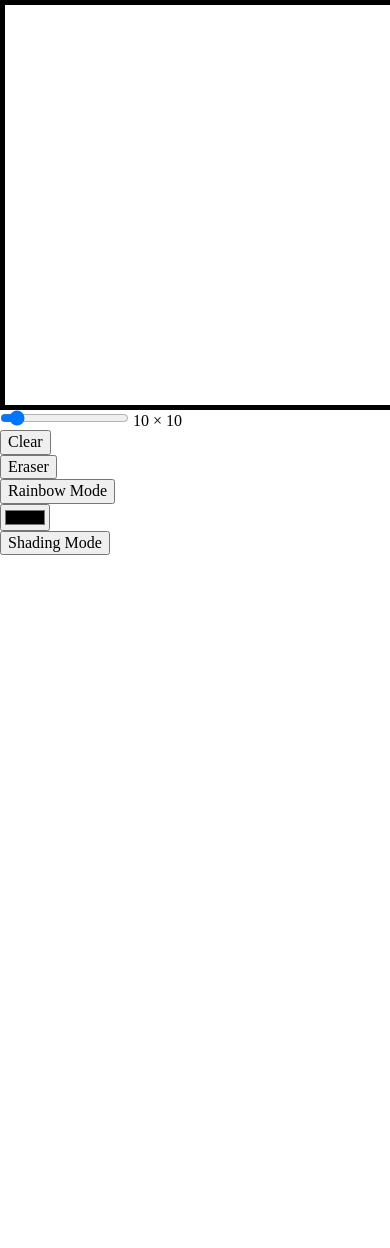
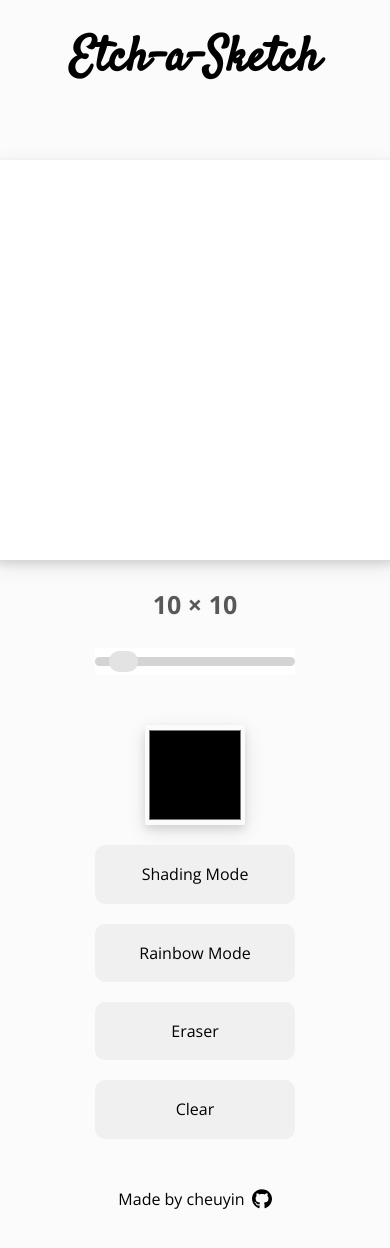
Before and after one commit to cheuyin/etch-a-sketch, a plain HTML site: page index.html in a window 390 px wide. Before the commit the page ends 844 px from the top, so only its background shows below. Drawn offline with nearby package versions, Linux system fonts and the light colour scheme.

Commit message:
Create responsive CSS

```diff
--- a/index.html
+++ b/index.html
@@ -10,26 +10,46 @@
     <title>Etch-a-Sketch</title>
 </head>
 <body ondragstart="return false;" ondrop="return false;">
+    <h1>Etch-a-Sketch</h1>
+    <div class="main">
+        <div class="empty">
+
+        </div>
+        <div class="grid-container">
             <div class="grid">
             </div>
             <div class="grid-size-slider">
+                <label for="slider"></label>
                 <input name='slider' type="range" min="2" max="100" value="10" list="tickmarks">
-        <label for="slider"></label>
             </div>
-    <div class="clear">
-        <button>Clear</button>
         </div>
-    <div class="eraser">
-        <button>Eraser</button>
-    </div>
-    <div class="rainbow-mode">
-        <button>Rainbow Mode</button>
-    </div>
+
+        <div class="controls-container">
+            <div class="controls">
                 <div class="color-picker">
                     <input type="color" value="#000000">
                 </div>
                 <div class="shading-mode">
                     <button>Shading Mode</button>
                 </div>
+                <div class="rainbow-mode">
+                    <button>Rainbow Mode</button>
+                </div>
+                <div class="eraser">
+                    <button>Eraser</button>
+                </div>
+                <div class="clear">
+                    <button>Clear</button>
+                </div>
+            </div>
+
+        </div>
+    </div>
+    <div class="signature">
+        <a href="https://github.com/cheuyin" target="_blank">
+            Made by cheuyin <img src="./images/github-brands.svg" width="20px">
+        </a>
+    </div>
+
 </body>
 </html>
--- a/styles.css
+++ b/styles.css
@@ -1,9 +1,93 @@
+@import url('https://fonts.googleapis.com/css2?family=Satisfy&display=swap');
+
+@import url('https://fonts.googleapis.com/css2?family=Open+Sans:ital,wght@0,300;0,400;0,500;0,600;0,700;0,800;1,300;1,400;1,500;1,600;1,700;1,800&family=Satisfy&display=swap');
+
+* {
+    font-family: "Open Sans", sans-serif;
+}
+
+h1 {
+    font-family: "Satisfy", sans-serif;
+    font-size: 48px;
+    text-align: center;
+}
+
+body {
+    background-color: rgb(251, 251, 251);
+}
+
+.main {
+    display: flex;
+    gap: 40px;
+}
+
+.empty {
+    flex-grow: 1;
+    flex-basis: 0;
+}
+
+.grid-container {
+    flex-grow: 1;
+    flex-basis: 0;
+    display: flex;
+    flex-direction: column;
+    align-items: center;
+}
+
+.grid-size-slider {
+    margin-top: 30px;
+    display: flex;
+    flex-direction: column;
+    align-items: center;
+    gap: 20px;
+    width: 50%;
+}
+
+.grid-size-slider label {
+    font-size: 25px;
+    font-weight: 700;
+    color: rgb(88, 88, 88);
+}
+
+.controls-container {
+    flex-grow: 1;
+    flex-basis: 0;
+}
+
+.controls {
+    width: 200px;
+
+}
+
+.controls-container div {
+    display: flex;
+    flex-direction: column;
+    gap: 20px;
+}
+
+.color-picker {
+    align-self: center;
+    box-shadow: 0 4px 8px 0 rgba(0, 0, 0, 0.1), 0 6px 20px 0 rgba(0, 0, 0, 0.1);
+    border: none;
+    background: transparent;
+}
+
+.color-picker input {
+    border: none;
+    width: 100px;
+    cursor: pointer;
+    height: 100px;
+    text-align: center;
+    background: transparent;
+}
+
 .grid {
     width: 400px;
     height: 400px;
     display: flex;
     flex-direction: column;
-    border: 5px solid black;
+    background-color: white;
+    box-shadow: 0 4px 8px 0 rgba(0, 0, 0, 0.1), 0 6px 20px 0 rgba(0, 0, 0, 0.1);
 }
 
 .row {
@@ -15,6 +99,136 @@
     flex: 1;
 }
 
+button {
+    border: none;
+    cursor: pointer;
+    padding: 20px;
+    border-radius: 10px;
+    background-color: #f0f0f0;
+}
+
+button:hover:not(.on) {
+    background-color: #E3E3E3;
+}
+
 .on {
     background-color: pink;
 }
+
+/* Slider styling: https://www.cssportal.com/style-input-range/ */
+input[type=range] {
+    height: 27px;
+    -webkit-appearance: none;
+    margin: 10px 0;
+    width: 100%;
+  }
+  input[type=range]:focus {
+    outline: none;
+  }
+  input[type=range]::-webkit-slider-runnable-track {
+    width: 100%;
+    height: 9px;
+    cursor: pointer;
+    animate: 0.2s;
+    box-shadow: 0px 0px 0px #000000;
+    background: #D4D4D4;
+    border-radius: 8px;
+    border: 0px solid #8A8A8A;
+  }
+  input[type=range]::-webkit-slider-thumb {
+    box-shadow: 0px 0px 0px #828282;
+    border: 0px solid #8A8A8A;
+    height: 21px;
+    width: 29px;
+    border-radius: 10px;
+    background: #E3E3E3;
+    cursor: pointer;
+    -webkit-appearance: none;
+    margin-top: -6px;
+  }
+  input[type=range]:focus::-webkit-slider-runnable-track {
+    background: #D4D4D4;
+  }
+  input[type=range]::-moz-range-track {
+    width: 100%;
+    height: 9px;
+    cursor: pointer;
+    animate: 0.2s;
+    box-shadow: 0px 0px 0px #000000;
+    background: #D4D4D4;
+    border-radius: 8px;
+    border: 0px solid #8A8A8A;
+  }
+  input[type=range]::-moz-range-thumb {
+    box-shadow: 0px 0px 0px #828282;
+    border: 0px solid #8A8A8A;
+    height: 21px;
+    width: 29px;
+    border-radius: 10px;
+    background: #E3E3E3;
+    cursor: pointer;
+  }
+  input[type=range]::-ms-track {
+    width: 100%;
+    height: 9px;
+    cursor: pointer;
+    animate: 0.2s;
+    background: transparent;
+    border-color: transparent;
+    color: transparent;
+  }
+  input[type=range]::-ms-fill-lower {
+    background: #D4D4D4;
+    border: 0px solid #8A8A8A;
+    border-radius: 16px;
+    box-shadow: 0px 0px 0px #000000;
+  }
+  input[type=range]::-ms-fill-upper {
+    background: #D4D4D4;
+    border: 0px solid #8A8A8A;
+    border-radius: 16px;
+    box-shadow: 0px 0px 0px #000000;
+  }
+  input[type=range]::-ms-thumb {
+    margin-top: 1px;
+    box-shadow: 0px 0px 0px #828282;
+    border: 0px solid #8A8A8A;
+    height: 21px;
+    width: 29px;
+    border-radius: 10px;
+    background: #E3E3E3;
+    cursor: pointer;
+  }
+  input[type=range]:focus::-ms-fill-lower {
+    background: #D4D4D4;
+  }
+  input[type=range]:focus::-ms-fill-upper {
+    background: #D4D4D4;
+  }
+
+.signature {
+    margin: 50px 0;
+    text-align: center;
+}
+
+a, a:hover, a:focus, a:active {
+    text-decoration: none;
+    color: inherit;
+    cursor: pointer;
+    display: flex;
+    justify-content: center;
+    gap: 7px;
+    align-items: center;
+}
+
+a:hover {
+    text-decoration: underline;
+}
+
+@media only screen and (max-width: 950px) {
+    .main {
+        display: flex;
+        flex-direction: column;
+        align-items: center;
+    }
+  }
```
Also changed, not shown: images/github-brands.svg (added). Lines whose indentation alone changed are shown as unchanged.
